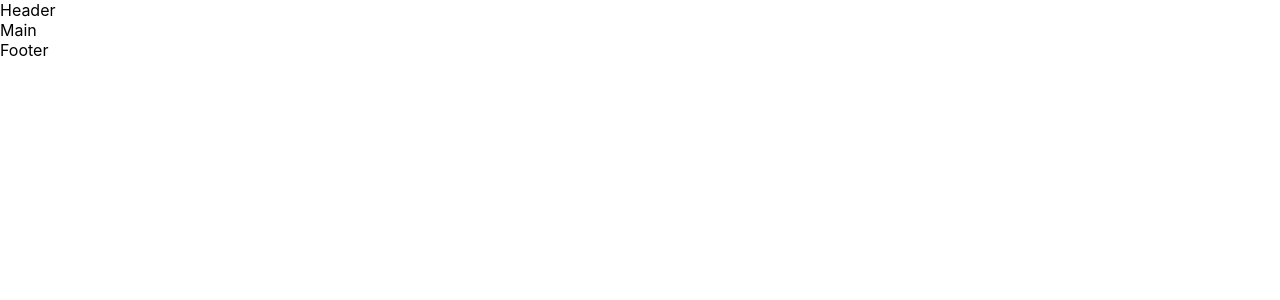
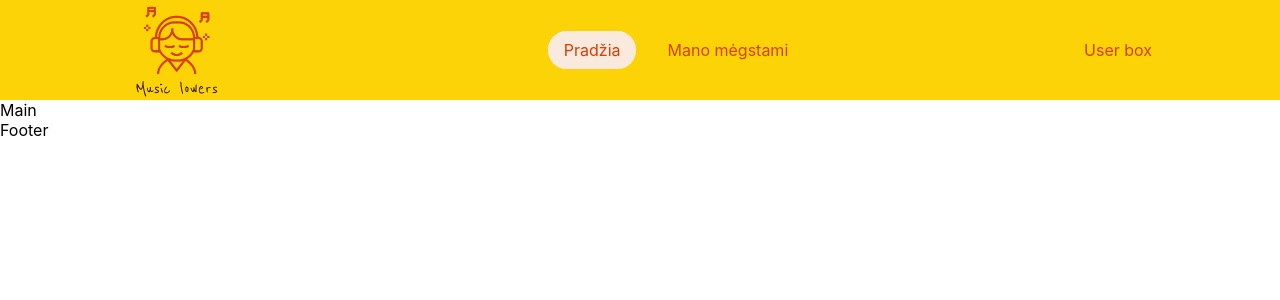
Before and after one commit to deividas-butkus/React-TS-atsiskaitymas-CA, a React (Create React App) app: page / in a window 1280 px wide. Shown: the top 300 px of the page. Built offline with nearby package versions, Linux system fonts and the light colour scheme.

Commit message:
Spinner and Logo componensts created | Header initial styling

```diff
--- /dev/null
+++ b/src/components/atoms/Logo.tsx
@@ -0,0 +1,53 @@
+import { useState } from "react";
+import styled from "styled-components";
+import Spinner from "./Spinner";
+
+const StyledLogoDiv = styled.div`
+  height: 100%;
+  width: auto;
+  position: relative;
+  display: grid;
+  place-items: center;
+  > img {
+    height: 100%;
+    width: 100%;
+    display: none;
+  }
+`;
+
+type PropsType = {
+  logoImg: string;
+};
+
+const Logo = ({ logoImg }: PropsType) => {
+  const [loading, setLoading] = useState(true);
+  const [error, setError] = useState(false);
+
+  const handleImageLoad = () => {
+    setLoading(false);
+  };
+
+  const handleImageError = () => {
+    setLoading(false);
+    setError(true);
+  };
+
+  return (
+    <StyledLogoDiv>
+      {loading && <Spinner />}
+      {!error ? (
+        <img
+          src={logoImg}
+          alt="Music Lowers logo"
+          onLoad={handleImageLoad}
+          onError={handleImageError}
+          style={{ display: loading ? "none" : "block" }}
+        />
+      ) : (
+        <p>Paveikslėlio nepavyko užkrauti</p>
+      )}
+    </StyledLogoDiv>
+  );
+};
+
+export default Logo;
--- /dev/null
+++ b/src/components/atoms/Spinner.tsx
@@ -0,0 +1,33 @@
+import styled, { keyframes } from "styled-components";
+
+const spin = keyframes`
+  0% {
+    transform: rotate(0deg);
+  }
+  100% {
+    transform: rotate(360deg);
+  }
+`;
+
+const StyledSpinner = styled.div<{ size: string; $borderColor: string }>`
+  width: ${(props) => props.size};
+  height: ${(props) => props.size};
+  border: 4px solid rgba(0, 0, 0, 0.1);
+  border-radius: 50%;
+  border-left-color: ${(props) => props.$borderColor};
+  animation: ${spin} 1s infinite linear;
+`;
+
+type SpinnerProps = {
+  size?: string;
+  borderColor?: string;
+};
+
+const Spinner = ({
+  size = "30px",
+  borderColor = "#d73f0350",
+}: SpinnerProps) => {
+  return <StyledSpinner size={size} $borderColor={borderColor} />;
+};
+
+export default Spinner;
--- a/src/components/organisms/Header.tsx
+++ b/src/components/organisms/Header.tsx
@@ -1,5 +1,88 @@
-const Header = () => {
-  return <header>Header</header>;
+import { NavLink } from "react-router-dom";
+import styled from "styled-components";
+
+import Logo from "../atoms/Logo";
+
+const StyledHeader = styled.header`
+  padding: 0 10%;
+  height: 100px;
+  background-color: #fcd306;
+  display: flex;
+  justify-content: space-between;
+  align-items: center;
+
+  > div.logo {
+    max-width: 100px;
+    height: 100px;
+  }
+  > nav {
+    > ul {
+      list-style: none;
+      display: flex;
+      gap: 15px;
+      > li {
+        cursor: pointer;
+        > a {
+          padding: 7px 14px;
+          color: #d73f03;
+          text-decoration: none;
+          border: 2px solid transparent;
+          transition: outline 0.2s;
+          &.active {
+            border: 2px solid #faeadd;
+            border-radius: 20px;
+            background-color: #faeadd;
+            color: #d73f03;
+          }
+          &:hover {
+            outline: 2px solid #faeadd;
+            border-radius: 20px;
+          }
+        }
+      }
+    }
+  }
+  > div.userBox {
+    display: flex;
+    flex-direction: column;
+    color: #d73f03;
+    > div {
+      display: flex;
+      gap: 5px;
+      &:hover {
+        cursor: pointer;
+      }
+      a {
+        text-decoration: none;
+        color: #d73f03;
+      }
+    }
+  }
+`;
+
+type Props = {
+  logoImg: string;
+};
+
+const Header = ({ logoImg }: Props) => {
+  return (
+    <StyledHeader>
+      <div className="logo">
+        <Logo logoImg={logoImg} />
+      </div>
+      <nav>
+        <ul>
+          <li>
+            <NavLink to={"/"}>Pradžia</NavLink>
+          </li>
+          <li>
+            <NavLink to={"/userPage"}>Mano mėgstami</NavLink>
+          </li>
+        </ul>
+      </nav>
+      <div className="userBox">User box</div>
+    </StyledHeader>
+  );
 };
 
 export default Header;
--- a/src/components/templates/PageTemplate.tsx
+++ b/src/components/templates/PageTemplate.tsx
@@ -1,14 +1,15 @@
 import Header from "../organisms/Header";
 import Footer from "../organisms/Footer";
+import logo from "./../../media/logo.png";
 
 type PropsType = {
-  children: React.ReactElement;
+  children: React.ReactNode;
 };
 
 const PageTemplate = ({ children }: PropsType) => {
   return (
     <>
-      <Header />
+      <Header logoImg={logo} />
       {children}
       <Footer />
     </>
```
